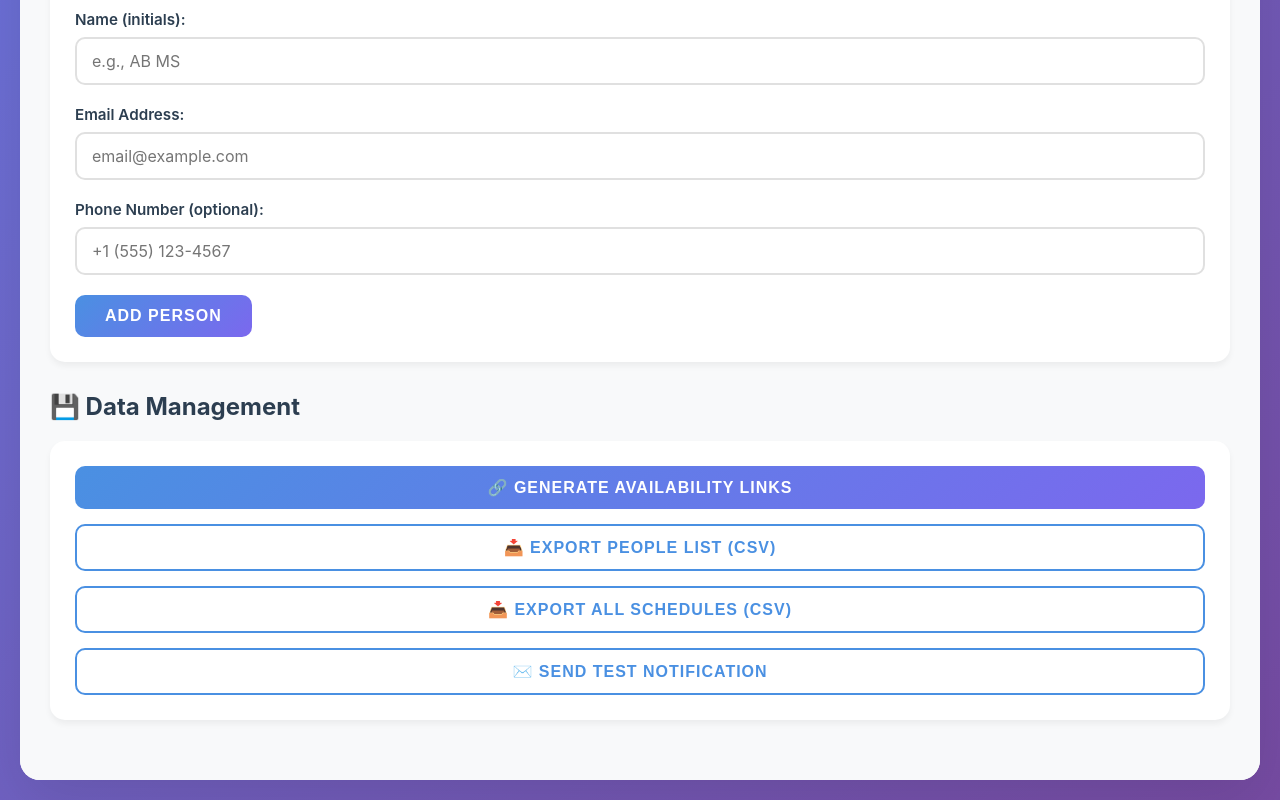
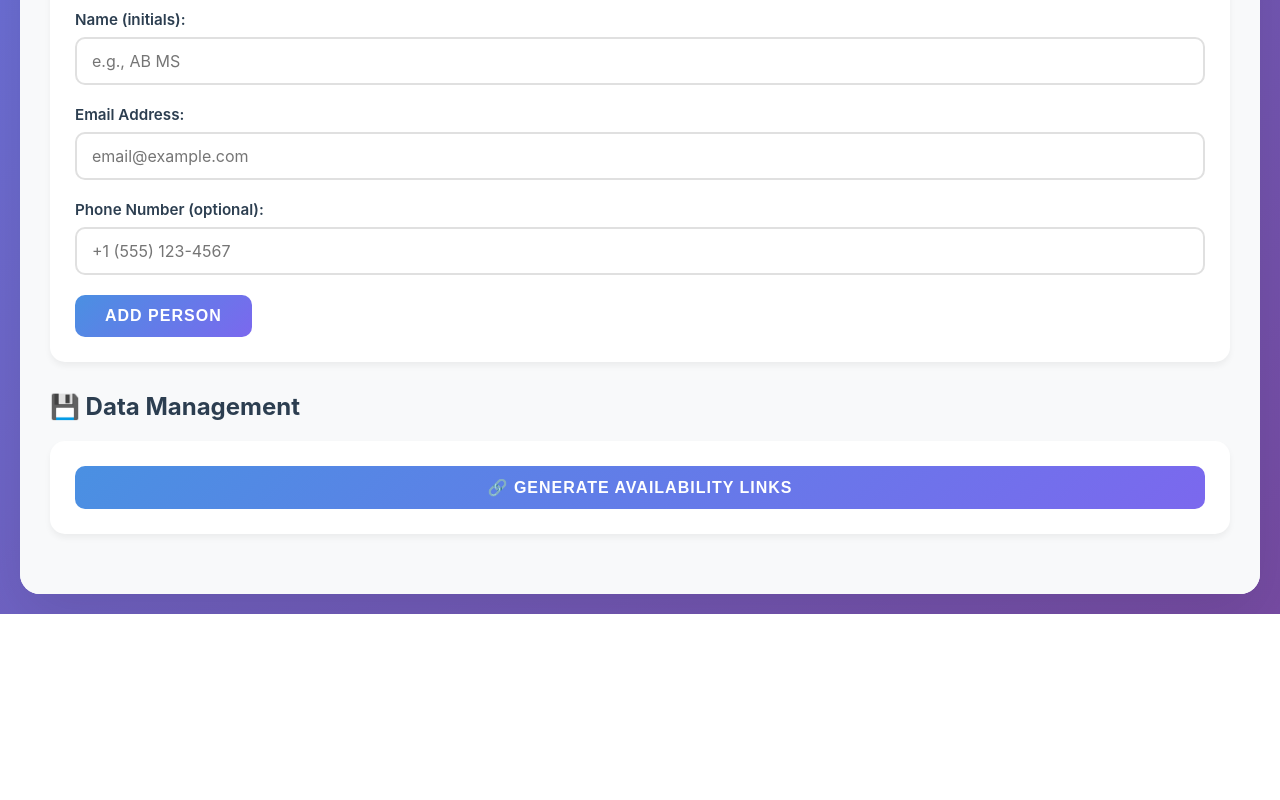
Before and after one commit to zh-beep/mandli-scheduling, a website: page settings.html in a window 1280 px wide. Shown: the part 895-1695 px from the top of the page. After the commit the page ends 1509 px from the top, so only its background shows below. Drawn offline with Linux system fonts and the light colour scheme; no server answers.

Commit message:
remove: Non-functional export and notification buttons from settings

```diff
--- a/settings.html
+++ b/settings.html
@@ -88,9 +88,6 @@
                 <div class="settings-card">
                     <div class="data-actions">
                         <button class="btn btn-primary" onclick="generateAvailabilityLinks()">🔗 Generate Availability Links</button>
-                        <button class="btn btn-secondary" onclick="exportPeopleData()">📥 Export People List (CSV)</button>
-                        <button class="btn btn-secondary" onclick="exportScheduleData()">📥 Export All Schedules (CSV)</button>
-                        <button class="btn btn-secondary" onclick="sendTestNotification()">✉️ Send Test Notification</button>
                     </div>
                 </div>
             </div>
```
